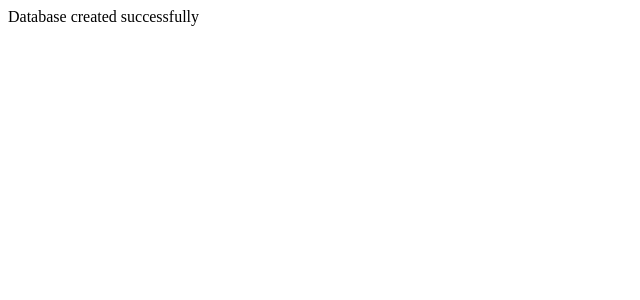
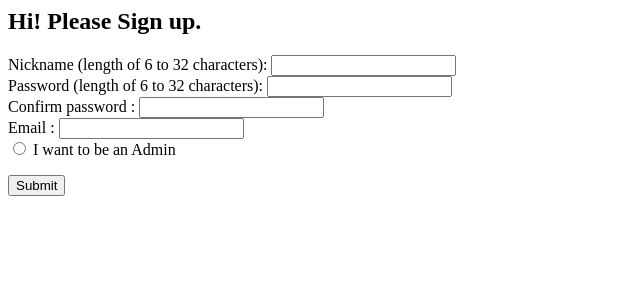
Before and after one commit to Chreschtf/ba3BDD, a PHP site: page / in a window 1280 px wide. Shown: the top 300 px of the page, without its empty margins (0-640 px from the left). Run offline with PHP 8.4, Linux system fonts and the light colour scheme.

Commit message:
login form

```diff
--- /dev/null
+++ b/Controllers/SignUpController.php
@@ -0,0 +1,30 @@
+<?php
+class SignUpController{
+    public function __construct() {
+
+    }
+
+    public function run(){
+
+        $nicknameErr = $emailErr = $passwordErr = $websiteErr = "";
+        $nickname = $email = $password = $website = "";
+
+
+        if (empty($_POST)) {
+            $notification='Sign up!';
+
+        }
+        if (empty($_POST["nickname"])){
+            $nicknameErr="Nickname is required";
+        } elseif (strlen($_POST["nickname"])<6 or strlen($_POST["nickname"])>32) {
+            $nicknameErr="Invalid nickname length";
+        }else{
+            #$nickname  = test!
+        }
+
+
+        require_once(VIEWSPATH . 'signUp.php');
+
+    }
+}
+ ?>
--- a/Views/login.php
+++ b/Views/login.php
@@ -10,5 +10,5 @@
             <p><input type="submit" name="form_login" value="Connect"></p>
         </form>
     </div>
-    <p> No account yet? <a href="index.php?action=first">Click here to sign up.</a>
+    <p> No account yet? <a href="index.php?action=signUp">Click here to sign up.</a>
 </div><!-- #contenu -->
--- /dev/null
+++ b/Views/signUp.php
@@ -0,0 +1,15 @@
+<div class="wrapper">
+    <h2>Hi! Please Sign up.</h2>
+
+    <div class="form-signup" >
+        <form action="index.php?action=signUp" method="post" class="form-control">
+            <p>Nickname (length of 6 to 32 characters): <input type="text" name="nickname" /><br>
+                Password (length of 6 to 32 characters): <input type="password" name="password" /><br>
+                Confirm password : <input type="password" name="passwordconfirm"/><br>
+                Email : <input type="text" name="email"/><br>
+                <input type="radio" name="gender" value="male" > I want to be an Admin<br>
+                </p>
+            <p><input type="submit" name="form_signup" value="Submit"></p>
+        </form>
+    </div>
+</div><!-- #contenu -->
--- a/index.php
+++ b/index.php
@@ -1,5 +1,5 @@
 <?php
-
+    session_start();
     define ('VIEWSPATH', 'Views/' );
 
     $servername = "localhost";
@@ -20,7 +20,8 @@
 
         // use exec() because no results are returned
         $conn->exec($sql);
-        echo "Database created successfully<br>";
+        #echo "Database created successfully<br>";
+
     }
     catch(PDOException $e)
         {
@@ -30,21 +31,21 @@
     $conn = null;
 
 
-    /* $action = (isset($_GET['action'])) ? htmlentities($_GET['action']) : 'default';
+     $action = (isset($_GET['action'])) ? htmlentities($_GET['action']) : 'signUp';
     # process what action ?
     switch($action) {
-        /* case 'homeStudent':
-            require_once('controllers/HomeStudentController.php');
-            $controller = new HomeStudentController();
+        case 'signUp':
+            require_once('Controllers/SignUpController.php');
+            $controller = new SignUpController();
             break; #/
 
-        default: # Par défaut, le contrôleur de l'accueil est sélectionné
+        /*default: # Par défaut, le contrôleur de l'accueil est sélectionné
             require_once('Controllers/LoginController.php');
             $controller = new LoginController();
             break;
-
+      */
     }
     # Exécution du contrôleur correspondant à l'action demandée
     $controller->run();
-    */
+
 ?>
```
Also changed, not shown: Controllers/LoginController.php (added, +15 -0 lines), Controller/LoginController.php (deleted).
